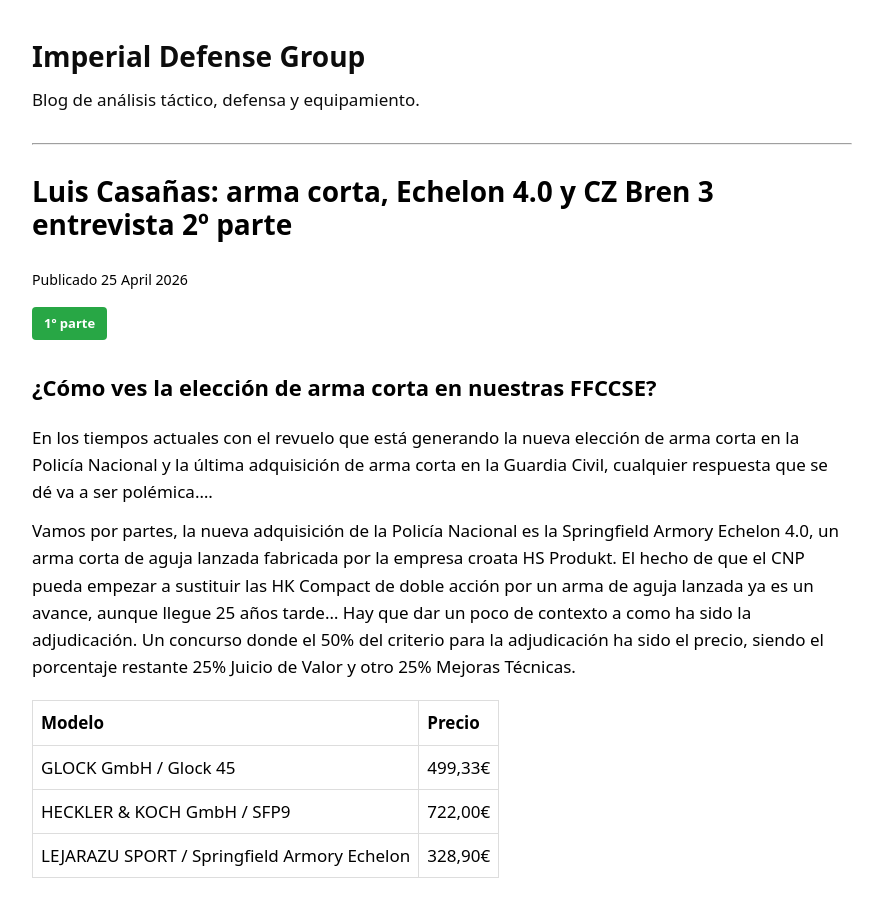
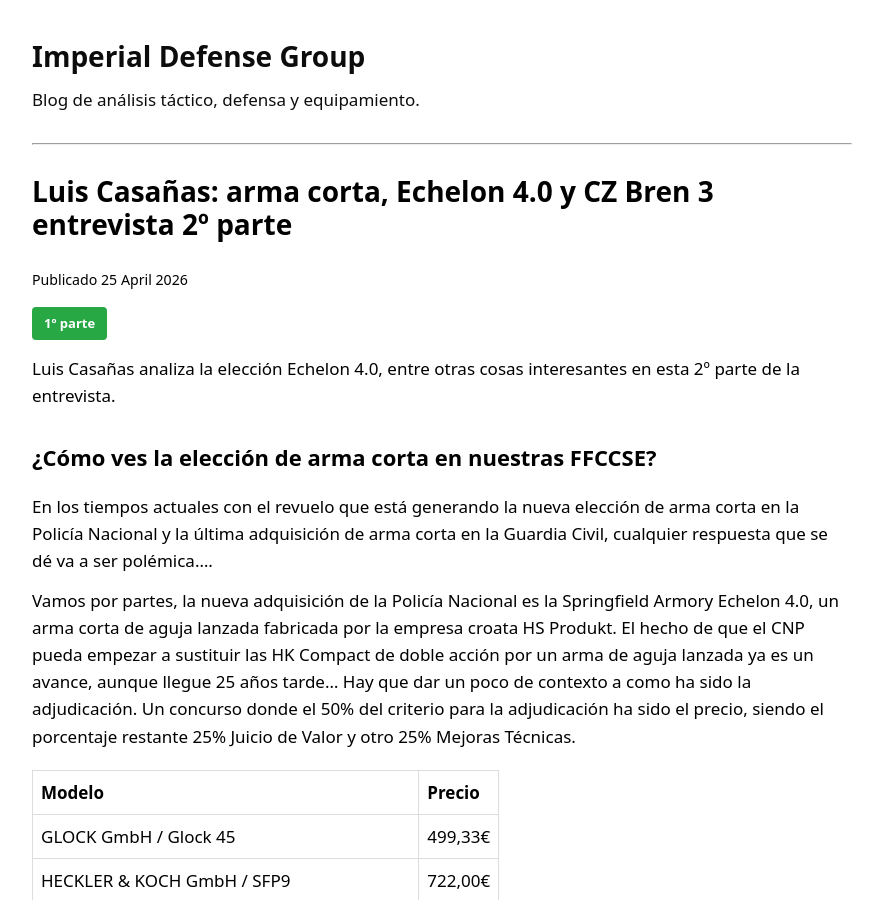
Before and after one commit to imperialdefensegroup/articulos, a Jekyll site: the page built from _posts/2026-04-25-entrevista-luis-casanas-parte-2.md, in a window 1280 px wide and 900 px high. Shown: the whole window, without its empty margins (198-1081 px from the left). Built offline with Jekyll 4.4.1, drawn with Linux system fonts in a browser that asks for light colours.

Commit message:
Update 2026-04-25-entrevista-luis-casanas-parte-2.md

```diff
--- a/_posts/2026-04-25-entrevista-luis-casanas-parte-2.md
+++ b/_posts/2026-04-25-entrevista-luis-casanas-parte-2.md
@@ -10,6 +10,8 @@ permalink: /entrevista-luis-casanas-parte-2/
     1º parte
   </a>
 </p>
+
+Luis Casañas analiza la elección Echelon 4.0, entre otras cosas interesantes en esta 2º parte de la entrevista.
 
 ## ¿Cómo ves la elección de arma corta en nuestras FFCCSE?
 En los tiempos actuales con el revuelo que está generando la nueva elección de arma corta en la Policía Nacional y la última adquisición de arma corta en la Guardia Civil, cualquier respuesta que se dé va a ser polémica….
```
